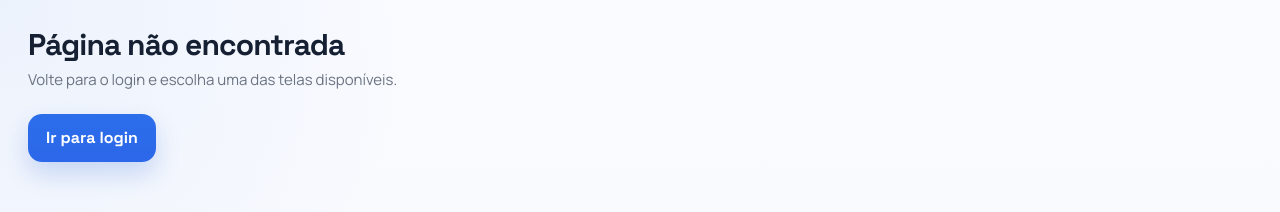
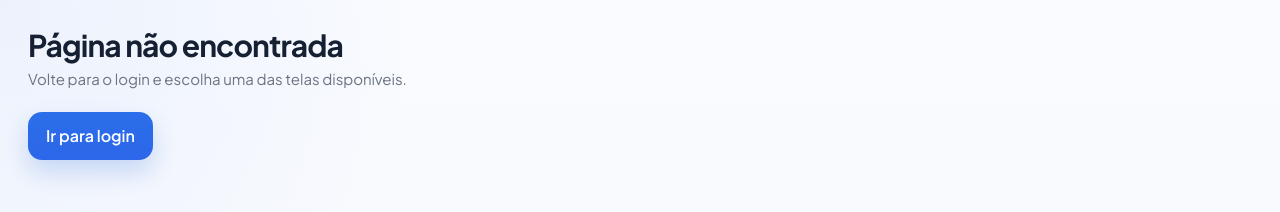
Before and after one commit to Samuell4lves/FokalMarketing, a website: page index.html in a window 1280 px wide. Shown: the top 212 px of the page. Drawn offline with Linux system fonts and the light colour scheme.

Commit message:
Atualiza fonte do site

```diff
--- a/index.html
+++ b/index.html
@@ -6,7 +6,7 @@
     <title>Fokal | CRM</title>
     <link rel="preconnect" href="https://fonts.googleapis.com" />
     <link rel="preconnect" href="https://fonts.gstatic.com" crossorigin />
-    <link href="https://fonts.googleapis.com/css2?family=Manrope:wght@400;500;600;700;800&family=Space+Grotesk:wght@500;700&display=swap" rel="stylesheet" />
+    <link href="https://fonts.googleapis.com/css2?family=Plus+Jakarta+Sans:wght@400;500;600;700;800&display=swap" rel="stylesheet" />
     <link rel="stylesheet" href="/styles-v3.css" />
   </head>
   <body>
--- a/styles-v3.css
+++ b/styles-v3.css
@@ -1,4 +1,6 @@
 :root {
+  --font-sans: "Plus Jakarta Sans", "Segoe UI", Tahoma, Geneva, Verdana, sans-serif;
+  --font-display: "IvyPresto", "Plus Jakarta Sans", "Segoe UI", Tahoma, Geneva, Verdana, sans-serif;
   --blue: #2c67e9;
   --blue-dark: #1f4fc3;
   --blue-soft: #eef4ff;
@@ -37,7 +39,7 @@ body {
     radial-gradient(circle at top left, rgba(31, 95, 214, 0.06), transparent 28%),
     linear-gradient(180deg, #f9fbff 0%, #f5f7fb 100%);
   color: var(--text);
-  font-family: "Manrope", "Segoe UI", Tahoma, Geneva, Verdana, sans-serif;
+  font-family: var(--font-sans);
 }
 
 body {
@@ -52,7 +54,7 @@ h4,
 .btn,
 .login-badge,
 .page-head h1 {
-  font-family: "Space Grotesk", "Manrope", sans-serif;
+  font-family: var(--font-display);
 }
 
 button,
```
